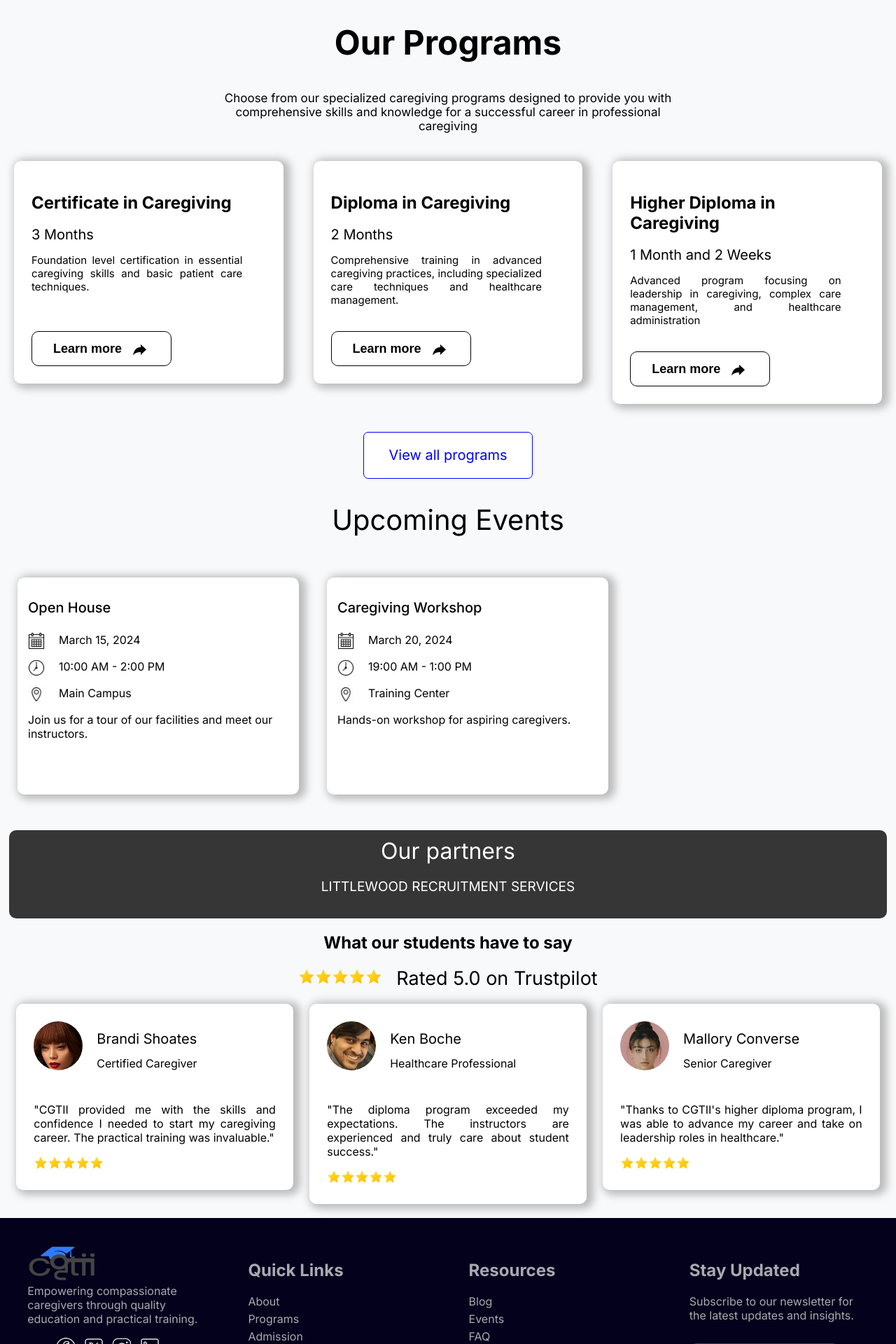
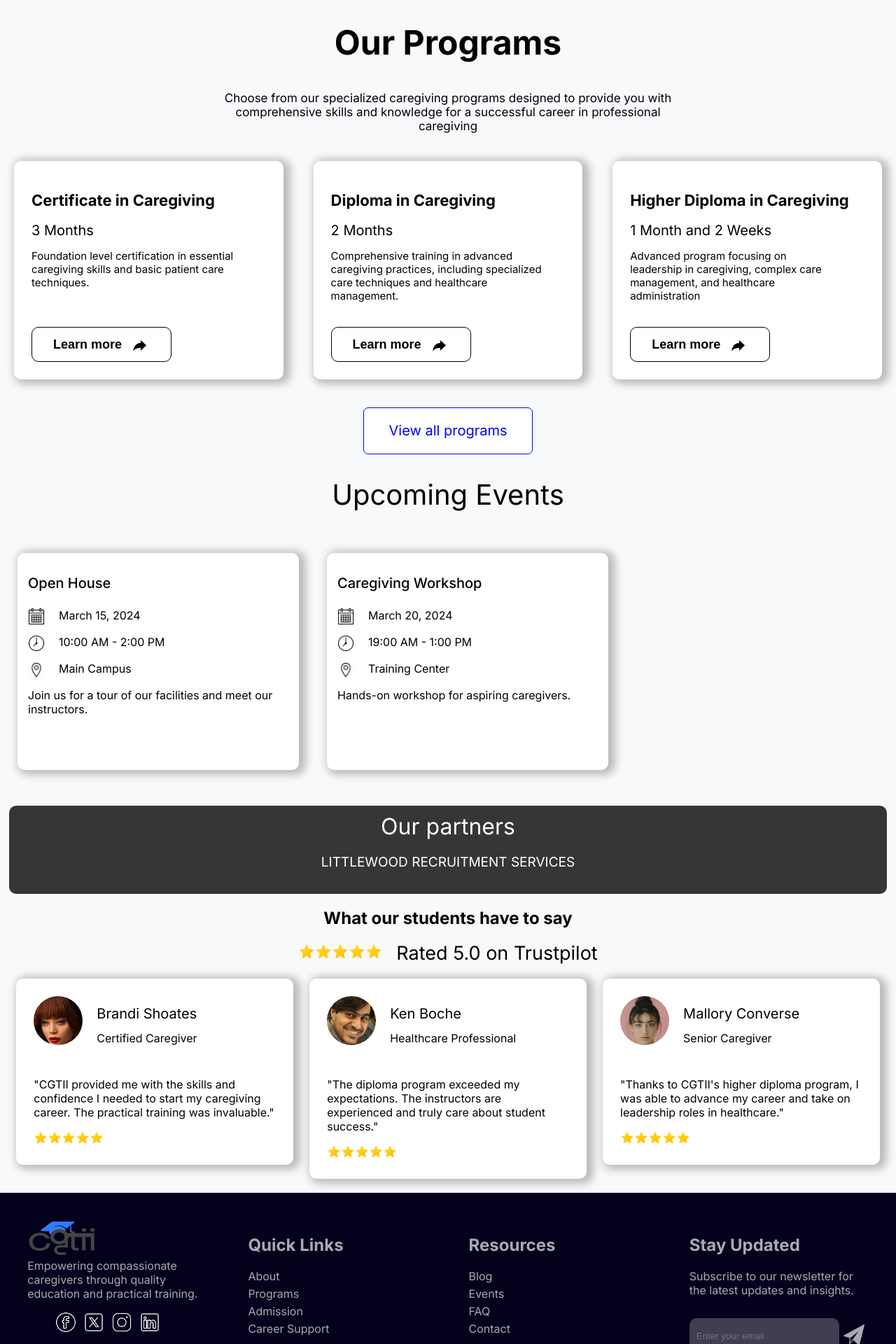
Before and after one commit to ObiKennedi/carti, a Next.js app: page / in a window 1280 px wide. Shown: the part 1109-3029 px from the top of the page at 70% size. Built offline with nearby package versions, Linux system fonts and the light colour scheme.

Commit message:
text-align

```diff
--- a/component/programs-card/globals.scss
+++ b/component/programs-card/globals.scss
@@ -6,7 +6,7 @@
     height: fit-content;
     padding: 25px;
     text-decoration: none;
-    text-align: justify;
+    text-align: left;
     background: #FFFFFF;
     box-shadow: 5px 2px 12px 5px #bbb;
     border-radius: 10px;
@@ -16,7 +16,7 @@
     }
     >h2{
         color: #000000;
-        font-size: 24px;
+        font-size: 22px;
         text-align: left;
     }
     >div{
--- a/component/testimonies-card/globals.scss
+++ b/component/testimonies-card/globals.scss
@@ -6,7 +6,7 @@
     height: fit-content;
     padding: 25px;
     text-decoration: none;
-    text-align: justify;
+    text-align: left;
     background: #FFFF;
     box-shadow: 5px 2px 12px 5px #bbb;
     border-radius: 10px;
```
